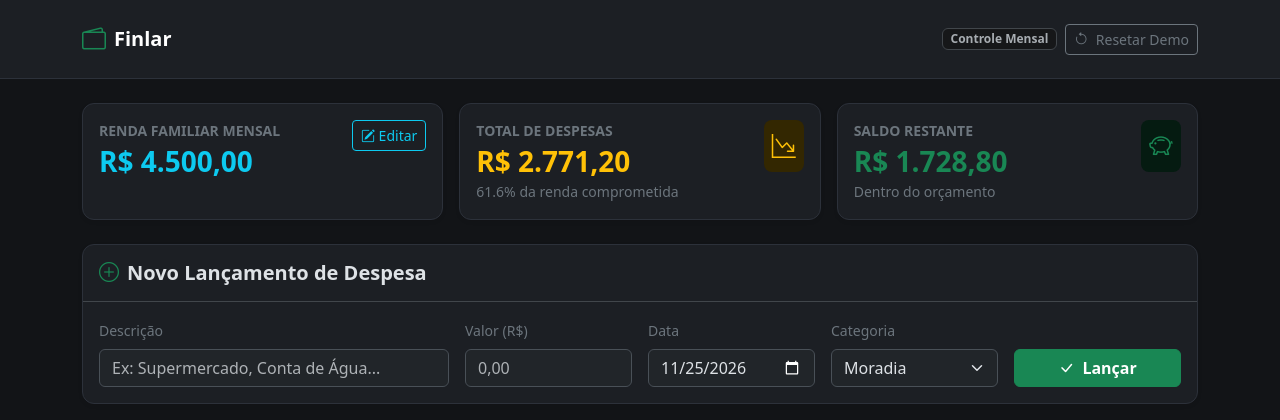
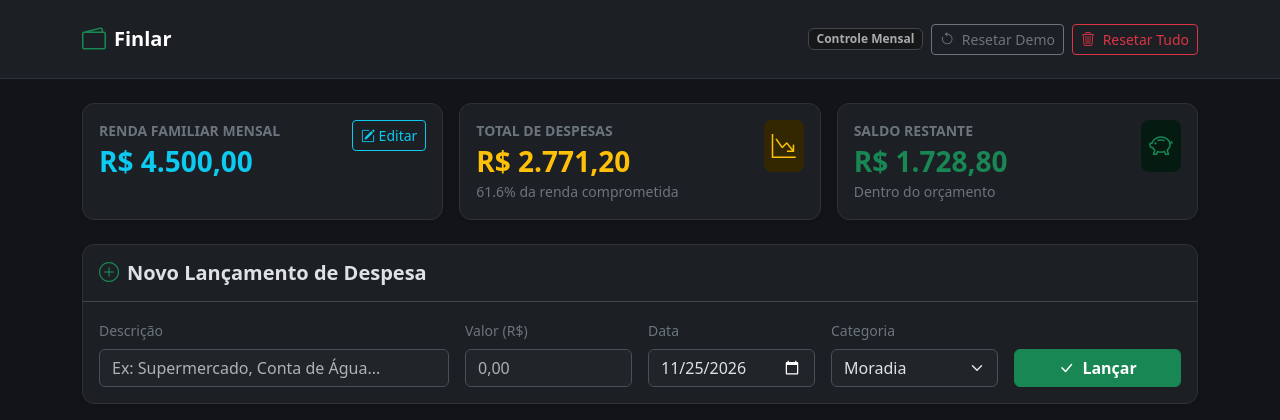
Before and after one commit to andersonsouzx/orcamento-familiar, a Flask app: page /dashboard in a window 1280 px wide. Shown: the top 420 px of the page. Run offline with Flask 3, Linux system fonts and the light colour scheme; data comes from the database, SQL or seed files in the repository.

Commit message:
Criação do botão resetar tudo

```diff
--- a/app.py
+++ b/app.py
@@ -261,6 +261,16 @@ def resetar():
     init_db()
     return redirect(url_for("dashboard"))
 
+@app.route("/resetar-tudo", methods=["POST"])
+def resetar_tudo():
+    conn = get_db_connection()
+    conn.execute("DELETE FROM lancamentos")
+    conn.execute("UPDATE configuracoes SET renda_mensal = 0.0 WHERE id = 1")
+    conn.execute("UPDATE categorias SET limite_mensal = 0.0")
+    conn.commit()
+    conn.close()
+    return redirect(url_for("dashboard"))
+
 
 init_db()
 
--- a/templates/index.html
+++ b/templates/index.html
@@ -43,12 +43,20 @@
                 <span>Finlar</span>
             </a>
             <div class="d-flex align-items-center gap-2">
-                <span class="badge bg-secondary-subtle text-secondary-emphasis border border-secondary-subtle">
+                <span
+                    class="badge bg-secondary-subtle text-secondary-emphasis border border-secondary-subtle d-none d-sm-inline-block">
                     Controle Mensal
                 </span>
                 <a href="/resetar" class="btn btn-sm btn-outline-secondary" title="Voltar aos dados iniciais">
                     <i class="bi bi-arrow-counterclockwise me-1"></i> Resetar Demo
                 </a>
+                <form action="/resetar-tudo" method="POST" class="d-inline"
+                    onsubmit="return confirm('Isso vai zerar a renda, os limites e apagar todas as despesas. Deseja continuar?');">
+                    <button type="submit" class="btn btn-sm btn-outline-danger"
+                        title="Zerar todos os dados para começar do zero">
+                        <i class="bi bi-trash3 me-1"></i> Resetar Tudo
+                    </button>
+                </form>
             </div>
         </div>
     </nav>
```
